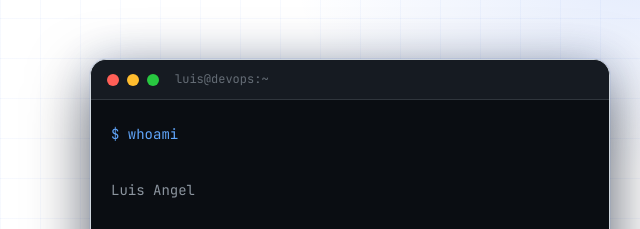
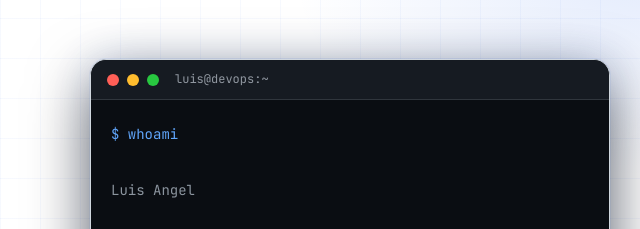
Before and after one commit to rEVOLution-BlackMamba/devops_landing, a plain HTML site: page index.html in a window 1280 px wide. Shown: the part 142-371 px from the top of the page, 0-640 px from the left. Drawn offline with nearby package versions, Linux system fonts and the light colour scheme.

Commit message:
fix: raise .terminal-title contrast to WCAG AA
Last remaining pa11y-ci failure after the --text-dim swap: .terminal-title
uses a hardcoded color (independent of --text-dim, since the terminal is
intentionally "always dark regardless of theme") that was never touched by
that fix. #656d76 on this box's #161b22 titlebar measures 3.3:1 (matches
CI's reported ratio exactly) - reused the same #9198a1 dark-theme value,
which measures 5.94:1 against this background.

Co-Authored-By: Claude Sonnet 5 <noreply@anthropic.com>

```diff
--- a/style.css
+++ b/style.css
@@ -322,7 +322,10 @@ ul { list-style: none; }
 .terminal-title {
   margin-left: 8px;
   font-size: 0.75rem;
-  color: #656d76;
+  /* #656d76 on this always-dark #161b22 titlebar was only 3.3:1 (WCAG AA
+     needs 4.5:1) — #9198a1 is the same dark-theme text-dim value used
+     elsewhere, which measures 5.94:1 against this background. */
+  color: #9198a1;
 }
 
 .terminal-body {
```
